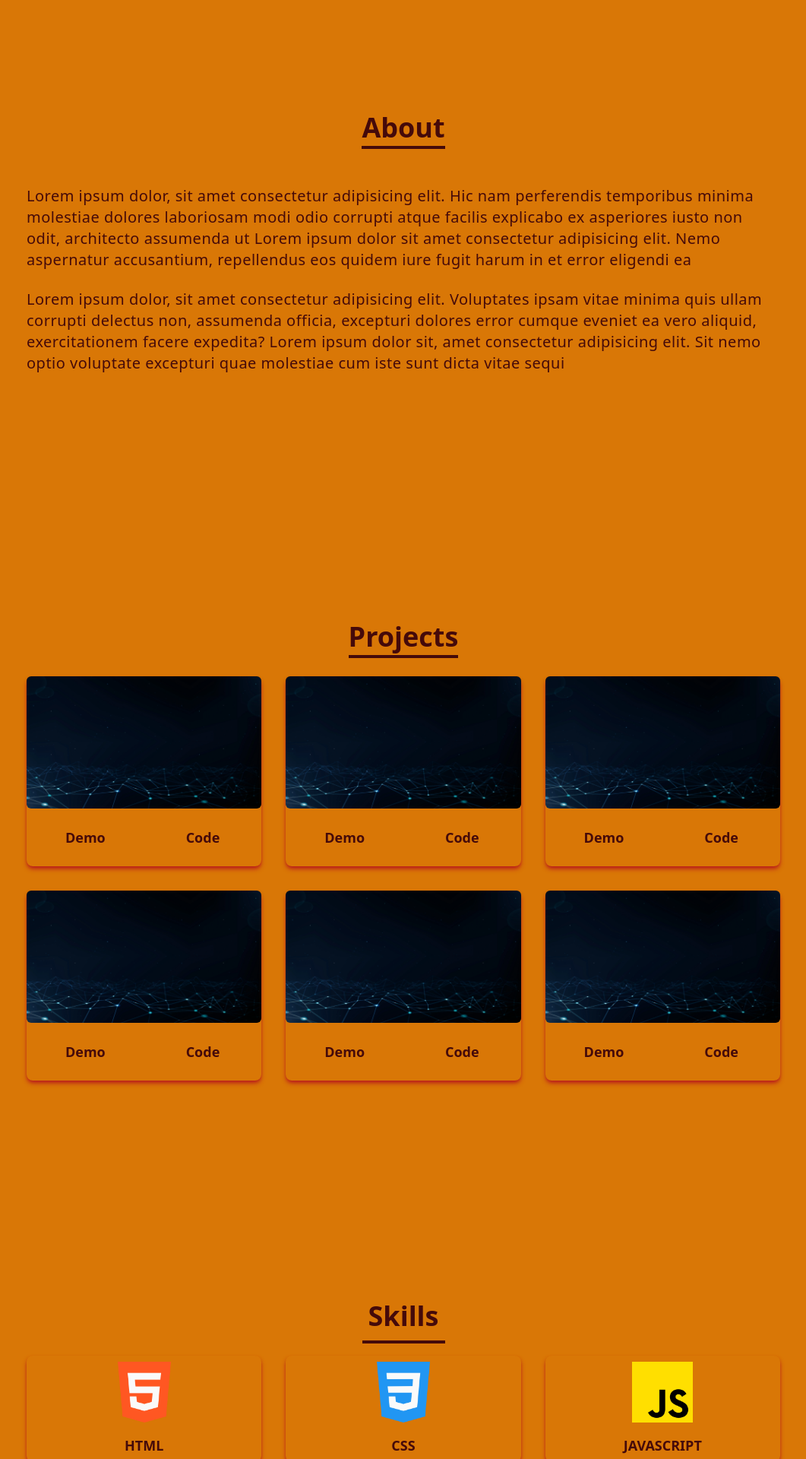
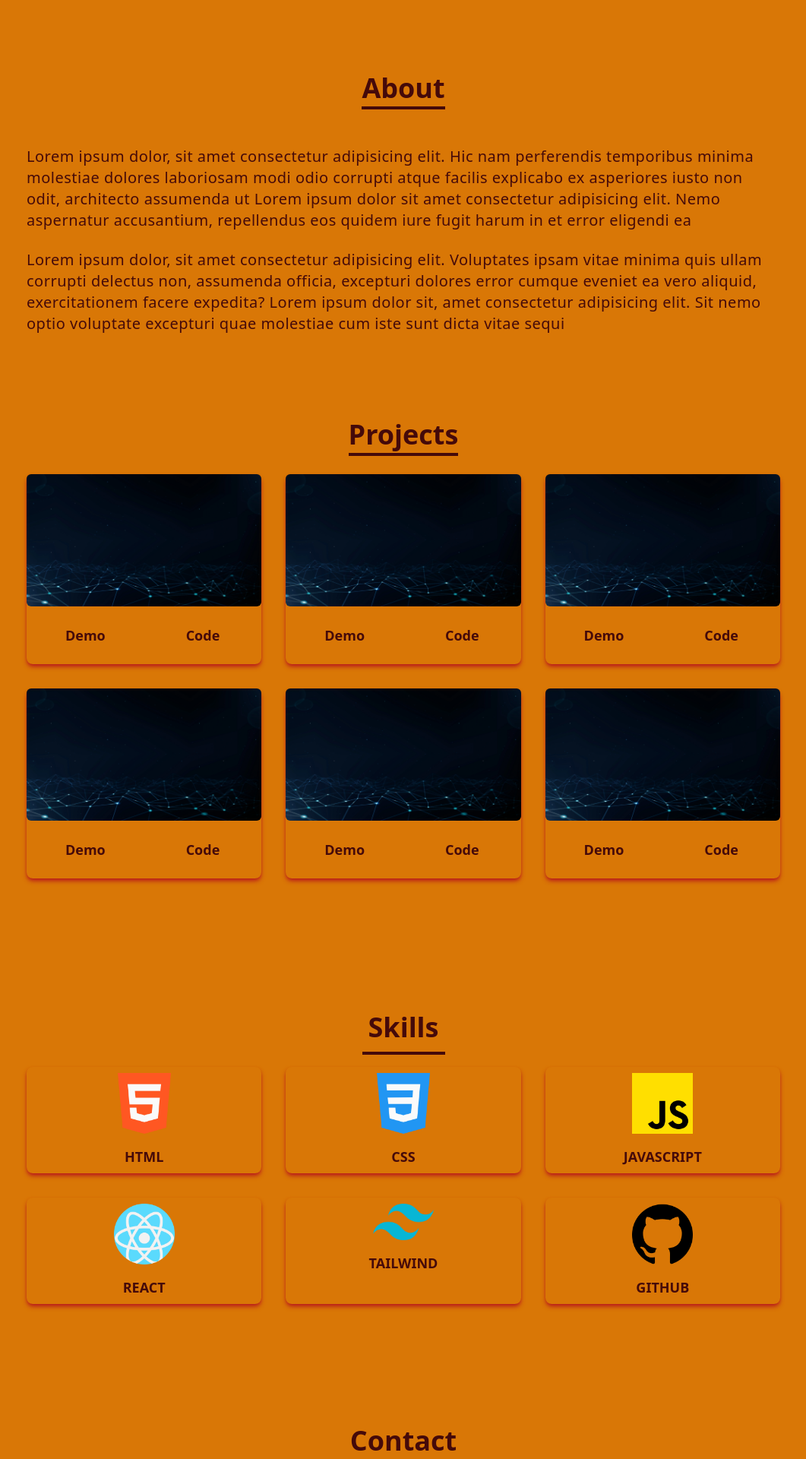
Before and after one commit to EDDYDEV5/portfolio-app, a React (Vite) app: page / in a window 1280 px wide. Shown: the part 880-2800 px from the top of the page at 76% size, without its empty margins (109-1170 px from the left). Built offline with nearby package versions, Linux system fonts and the light colour scheme; a web font is replaced by a local one.

Commit message:
my portfolio app

```diff
--- a/src/components/About.jsx
+++ b/src/components/About.jsx
@@ -3,8 +3,8 @@ import React from 'react'
 
 const About = () => {
   return (
-    <div name="about" className=' w-full h-screen  bg-amber-600 text-red-950'>
-    <div className=' max-w-screen-lg p-4 mx-auto flex flex-col justify-center w-full h-screen items-center py-6'>
+    <div name="about" className=' w-full h-fit  bg-amber-600 text-red-950 pt-20'>
+    <div className=' max-w-screen-lg p-4 mx-auto flex flex-col justify-center w-full h-fit items-center'>
         <div className=' pb-8'>
             <p className=' text-4xl font-bold text-center inline border-b-4 border-red-950'>About</p>
         </div>
--- a/src/components/Contact.jsx
+++ b/src/components/Contact.jsx
@@ -2,9 +2,9 @@ import React from 'react'
 
 const Contact = () => {
   return (
-    <div name="contact" className=' w-full h-screen bg-amber-600 text-red-950 p-4'>
-        <div className=' flex flex-col p-4 justify-center max-w-screen-lg mx-auto h-screen'>
-            <div className=' pt-8 text-center'>
+    <div name="contact" className=' w-full h-fit bg-amber-600 text-red-950 p-4'>
+        <div className=' flex flex-col p-4 justify-center max-w-screen-lg mx-auto h-fit'>
+            <div className=' pt-20 text-center'>
                 <p className=' text-red-950 font-bold text-4xl inline border-b-4 border-red-950 capitalize'>contact</p>
                 <p className=' py-6 capitalize font-semibold text-lg'>submit this form below to contact me</p>
             </div>
--- a/src/components/Home.jsx
+++ b/src/components/Home.jsx
@@ -20,7 +20,7 @@ const links = [
 
   return (
     <>
-    <div name="home" className='h-screen w-full bg-amber-600'>
+    <div name="home" className='h-fit pt-20 w-full bg-amber-600'>
 
       <div className='max-w-screen-lg mx-auto flex flex-col items-center justify-center h-screen px-4 md:flex-row'>
         <div className=' flex flex-col justify-center h-full '>
--- a/src/components/Projects.jsx
+++ b/src/components/Projects.jsx
@@ -31,8 +31,8 @@ const portfolios = [
 
 
   return (
-    <div name="projects" className=' bg-amber-600 w-full text-red-950 md:h-screen h-full'>
-    <div className=' max-w-screen-lg p-4 mx-auto flex flex-col justify-center w-full h-full'>
+    <div name="projects" className=' bg-amber-600 w-full text-red-950 md:h-fit pt-20'>
+    <div className=' max-w-screen-lg p-4 mx-auto flex flex-col justify-center w-full h-fit'>
         <div className=' pb-8 text-center'>
             <p className=' capitalize font-bold text-4xl inline border-b-4 border-red-950 '>projects</p>
         </div>
--- a/src/components/Skills.jsx
+++ b/src/components/Skills.jsx
@@ -44,10 +44,10 @@ const techs =
 
 
   return (
-    <div name="skills" className=' bg-amber-600 w-full h-screen'>
+    <div name="skills" className=' bg-amber-600 w-full h-fit'>
 
-<div className=' max-w-screen-lg mx-auto p-4 flex flex-col justify-center w-full h-screen text-red-950 text-center'>
-    <div>
+<div className=' max-w-screen-lg mx-auto p-4 flex flex-col justify-center w-full h-fit pt-20 text-red-950 text-center'>
+    <div className=' pt-20'>
         <p className=' text-4xl font-bold inline border-b-4 border-red-950 capitalize p-2'>skills</p>
     </div>
 
```
